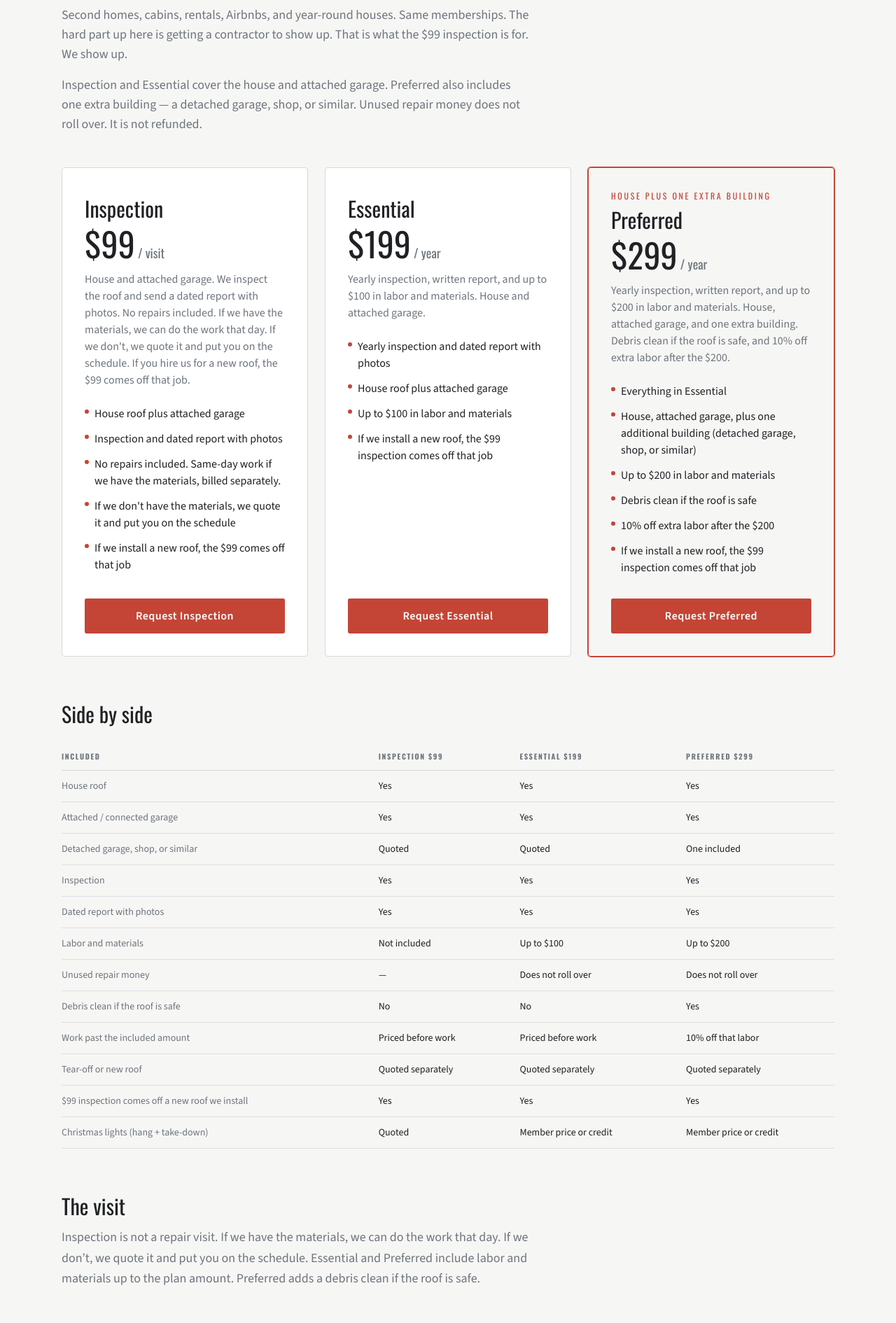
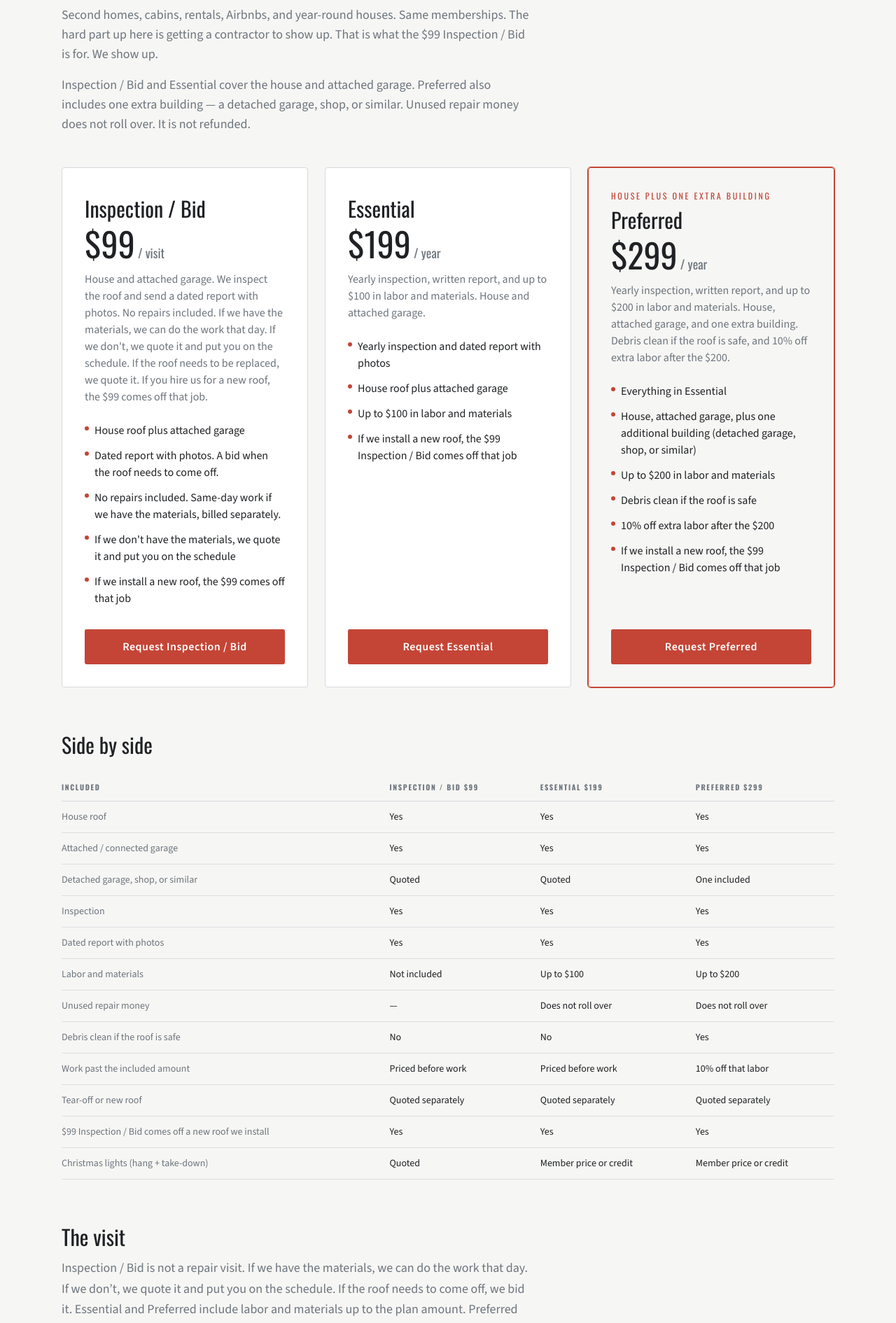
Before and after one commit to Ferguson33/ferg-and-sons-roofing, a Next.js app: page /plans in a window 1280 px wide. Shown: the part 278-2168 px from the top of the page at 70% size. Built offline with nearby package versions, Linux system fonts and the light colour scheme.

Commit message:
Rename the $99 visit to Inspection / Bid.

```diff
--- a/app/contact/page.tsx
+++ b/app/contact/page.tsx
@@ -5,7 +5,7 @@ import { company, displayPhone } from "@/lib/company";
 
 export const metadata: Metadata = {
   title: "Contact",
-  description: `Request an inspection. Call ${company.owner} at ${displayPhone()}. ${company.serviceArea}.`,
+  description: `Request an inspection / bid. Call ${company.owner} at ${displayPhone()}. ${company.serviceArea}.`,
 };
 
 export default function ContactPage() {
@@ -15,7 +15,7 @@ export default function ContactPage() {
         <p className="font-display text-xs uppercase tracking-[0.28em] text-red">Contact</p>
         <h1 className="mt-3 text-3xl text-charcoal sm:text-4xl md:text-5xl">Contact</h1>
         <p className="mt-4 max-w-xl text-lg text-steel">
-          Inspection, membership, new roof, or Christmas lights. Cabins,
+          Inspection / bid, membership, new roof, or Christmas lights. Cabins,
           rentals, second homes, or the house you live in. Leave a name, phone,
           and address. We’ll call back.
         </p>
--- a/app/page.tsx
+++ b/app/page.tsx
@@ -77,18 +77,18 @@ export default function HomePage() {
             <ServiceCard
               image="/images/ridge.jpg"
               alt="Ridge on an asphalt shingle roof"
-              kicker={`${money(plans.inspection.price)} inspection`}
-              title="Inspections and repairs"
-              body={`The ${money(plans.inspection.price)} inspection: we look at the roof and send a written report. No repairs included. If we have the materials, we can do the work that day. If we don't, we quote it and put you on the schedule.`}
+              kicker={`${money(plans.inspection.price)} / visit`}
+              title="Inspection / Bid"
+              body={`The ${money(plans.inspection.price)} Inspection / Bid: we look at the roof and send a written report. No repairs included. If we have the materials, we can do the work that day. If we don't, we quote it and put you on the schedule. If the roof needs to come off, we bid it.`}
               href="/contact?need=inspection"
-              cta="Request an inspection"
+              cta="Request Inspection / Bid"
             />
             <ServiceCard
               image="/images/hero.jpg"
               alt="Ranch house with a roof on sagebrush ground"
               kicker="Replacement"
               title="New roofs"
-              body={`If the roof needs to be replaced, we quote the job and we install it. Hire us for the new roof and the ${money(plans.inspection.price)} inspection comes off that price.`}
+              body={`If the roof needs to be replaced, we quote the job and we install it. Hire us for the new roof and the ${money(plans.inspection.price)} Inspection / Bid comes off that price.`}
               href="/contact?need=bid"
               cta="Ask about a new roof"
             />
@@ -157,13 +157,13 @@ export default function HomePage() {
       <section className="bg-charcoal text-white">
         <div className="mx-auto flex max-w-6xl flex-col gap-6 px-4 py-14 sm:flex-row sm:items-center sm:justify-between sm:px-6">
           <div>
-            <h2 className="text-3xl">Call for an inspection, a membership, or a new roof.</h2>
+            <h2 className="text-3xl">Call for an inspection / bid, a membership, or a new roof.</h2>
             <p className="mt-2 text-steel-light">
               {company.owner} · {displayPhone()} · {company.serviceArea}
             </p>
           </div>
           <div className="flex flex-wrap gap-3">
-            <Link href="/contact?need=inspection" className="btn-primary">Request an inspection</Link>
+            <Link href="/contact?need=inspection" className="btn-primary">Request Inspection / Bid</Link>
             <Link href="/contact?need=bid" className="btn-ghost bg-transparent text-white border-white/25">
               New roof
             </Link>
--- a/app/plans/page.tsx
+++ b/app/plans/page.tsx
@@ -11,7 +11,7 @@ import {
 
 export const metadata: Metadata = {
   title: "Memberships",
-  description: `Inspection ${money(plans.inspection.price)}, Essential ${money(plans.essential.price)} / year, or Preferred ${money(plans.preferred.price)} / year. For second homes, cabins, rentals, Airbnbs, and year-round houses in Sublette County.`,
+  description: `Inspection / Bid ${money(plans.inspection.price)}, Essential ${money(plans.essential.price)} / year, or Preferred ${money(plans.preferred.price)} / year. For second homes, cabins, rentals, Airbnbs, and year-round houses in Sublette County.`,
 };
 
 export default function PlansPage() {
@@ -19,16 +19,16 @@ export default function PlansPage() {
     <div className="mx-auto w-full min-w-0 max-w-6xl overflow-x-hidden px-4 py-16 sm:px-6">
       <p className="font-display text-xs uppercase tracking-[0.28em] text-red">Memberships</p>
       <h1 className="mt-3 max-w-3xl text-balance text-3xl text-charcoal sm:text-4xl md:text-5xl">
-        A one-time inspection, or a yearly membership.
+        A one-time inspection / bid, or a yearly membership.
       </h1>
       <p className="mt-4 max-w-2xl text-lg break-words text-steel">
         Second homes, cabins, rentals, Airbnbs, and year-round houses. Same
         memberships. The hard part up here is getting a contractor to show up.
-        That is what the {money(plans.inspection.price)} inspection is for. We
-        show up.
+        That is what the {money(plans.inspection.price)} Inspection / Bid is for.
+        We show up.
       </p>
       <p className="mt-4 max-w-2xl text-lg break-words text-steel">
-        Inspection and Essential cover the house and attached garage. Preferred
+        Inspection / Bid and Essential cover the house and attached garage. Preferred
         also includes one extra building — a detached garage, shop, or similar.
         Unused repair money does not roll over. It is not refunded.
       </p>
@@ -74,7 +74,7 @@ export default function PlansPage() {
                 Included
               </th>
               <th className="py-3 pr-4 font-display text-[0.65rem] uppercase tracking-[0.16em] text-steel">
-                Inspection {money(plans.inspection.price)}
+                Inspection / Bid {money(plans.inspection.price)}
               </th>
               <th className="py-3 pr-4 font-display text-[0.65rem] uppercase tracking-[0.16em] text-steel">
                 Essential {money(plans.essential.price)}
@@ -96,7 +96,7 @@ export default function PlansPage() {
             <Row label="Work past the included amount" a="Priced before work" b="Priced before work" c="10% off that labor" />
             <Row label="Tear-off or new roof" a="Quoted separately" b="Quoted separately" c="Quoted separately" />
             <Row
-              label={`$${plans.inspection.price} inspection comes off a new roof we install`}
+              label={`$${plans.inspection.price} Inspection / Bid comes off a new roof we install`}
               a="Yes"
               b="Yes"
               c="Yes"
@@ -110,10 +110,11 @@ export default function PlansPage() {
       <section className="mt-16">
         <h2 className="text-3xl text-charcoal">The visit</h2>
         <p className="mt-3 max-w-2xl text-lg leading-relaxed text-steel">
-          Inspection is not a repair visit. If we have the materials, we can do
-          the work that day. If we don’t, we quote it and put you on the
-          schedule. Essential and Preferred include labor and materials up to the
-          plan amount. Preferred adds a debris clean if the roof is safe.
+          Inspection / Bid is not a repair visit. If we have the materials, we
+          can do the work that day. If we don’t, we quote it and put you on the
+          schedule. If the roof needs to come off, we bid it. Essential and
+          Preferred include labor and materials up to the plan amount. Preferred
+          adds a debris clean if the roof is safe.
         </p>
       </section>
 
@@ -164,9 +165,9 @@ export default function PlansPage() {
       <section className="mt-16">
         <h2 className="text-3xl text-charcoal">Small repairs included</h2>
         <p className="mt-3 max-w-2xl text-steel">
-          Inspection does not include repairs. If we have the materials, we can
-          do the work that visit and bill it separately. If we don’t, we quote
-          it and put you on the schedule. Essential up to {money(plans.essential.allowance)}{" "}
+          Inspection / Bid does not include repairs. If we have the materials, we
+          can do the work that visit and bill it separately. If we don’t, we
+          quote it and put you on the schedule. Essential up to {money(plans.essential.allowance)}{" "}
           in labor and materials. Preferred up to {money(plans.preferred.allowance)}{" "}
           in labor and materials. Past that amount, we price the extra work first.
           Preferred is 10% off that extra labor. Unused amount does not roll over.
@@ -188,8 +189,8 @@ export default function PlansPage() {
           <h2 className="text-2xl text-charcoal">If you need a new roof</h2>
           <p className="mt-3 leading-relaxed text-steel">
             A new roof is quoted separately. We install it. If you hire us for
-            that job, the {money(plans.inspection.price)} inspection comes off
-            the new roof price. Membership work already done is not refunded.
+            that job, the {money(plans.inspection.price)} Inspection / Bid comes
+            off the new roof price. Membership work already done is not refunded.
           </p>
         </div>
         <div id="christmas-lights" className="scroll-mt-24 border border-steel-light bg-white p-6 sm:p-8">
@@ -207,13 +208,13 @@ export default function PlansPage() {
         <ul className="mt-4 space-y-2 text-steel">
           <li>Extra buildings past what’s included — quoted. Preferred includes one additional building.</li>
           <li>Unused repair money — no rollover, no refund.</li>
-          <li>A new roof or tear-off — quoted separately. If we install it, the {money(plans.inspection.price)} inspection comes off that job.</li>
+          <li>A new roof or tear-off — quoted separately. If we install it, the {money(plans.inspection.price)} Inspection / Bid comes off that job.</li>
           <li>Christmas lights — extra. Yearly hang and take-down. Members get preferred pricing or a credit.</li>
         </ul>
       </section>
 
       <div className="mt-12 flex flex-wrap gap-3">
-        <Link href="/contact" className="btn-primary">Request an inspection</Link>
+        <Link href="/contact?need=inspection" className="btn-primary">Request Inspection / Bid</Link>
         <Link href="/contact?need=bid" className="btn-ghost">New roof</Link>
         <Link href="/contact?need=lights" className="btn-ghost">Christmas lights</Link>
       </div>
--- a/components/ContactForm.tsx
+++ b/components/ContactForm.tsx
@@ -18,7 +18,7 @@ const planChoices = [
   plans.preferred.name,
 ] as const;
 const needs = [
-  "One-time inspection / report",
+  "Inspection / Bid",
   "Membership",
   "New roof",
   "Christmas lights",
@@ -34,7 +34,7 @@ export function ContactForm() {
       ? plans.preferred.name
       : planParam === "essential"
         ? plans.essential.name
-        : planParam === "inspection"
+        : planParam === "inspection" || needParam === "inspection"
           ? plans.inspection.name
           : "Not sure";
   const defaultNeed: (typeof needs)[number] =
@@ -44,7 +44,7 @@ export function ContactForm() {
         ? "Membership"
         : needParam === "lights"
           ? "Christmas lights"
-          : "One-time inspection / report";
+          : "Inspection / Bid";
 
   const [name, setName] = useState("");
   const [phone, setPhone] = useState("");
--- a/components/MembershipAudience.tsx
+++ b/components/MembershipAudience.tsx
@@ -34,7 +34,7 @@ export function MembershipAudience({
             <ArrowRight className="h-4 w-4" />
           </Link>
           <Link href="/contact?need=inspection" className="btn-ghost">
-            Request an inspection
+            Request Inspection / Bid
           </Link>
         </div>
       )}
--- a/lib/company.ts
+++ b/lib/company.ts
@@ -23,14 +23,14 @@ export const mailingLine = `${company.mailing.line1}, ${company.mailing.city}, $
 export const plans = {
   inspection: {
     slug: "inspection",
-    name: "Inspection",
+    name: "Inspection / Bid",
     price: 99,
     allowance: 0,
     per: "visit",
-    blurb: "House and attached garage. We inspect the roof and send a dated report with photos. No repairs included. If we have the materials, we can do the work that day. If we don't, we quote it and put you on the schedule. If you hire us for a new roof, the $99 comes off that job.",
+    blurb: "House and attached garage. We inspect the roof and send a dated report with photos. No repairs included. If we have the materials, we can do the work that day. If we don't, we quote it and put you on the schedule. If the roof needs to be replaced, we quote it. If you hire us for a new roof, the $99 comes off that job.",
     features: [
       "House roof plus attached garage",
-      "Inspection and dated report with photos",
+      "Dated report with photos. A bid when the roof needs to come off.",
       "No repairs included. Same-day work if we have the materials, billed separately.",
       "If we don't have the materials, we quote it and put you on the schedule",
       "If we install a new roof, the $99 comes off that job",
@@ -47,7 +47,7 @@ export const plans = {
       "Yearly inspection and dated report with photos",
       "House roof plus attached garage",
       "Up to $100 in labor and materials",
-      "If we install a new roof, the $99 inspection comes off that job",
+      "If we install a new roof, the $99 Inspection / Bid comes off that job",
     ],
   },
   preferred: {
@@ -63,7 +63,7 @@ export const plans = {
       "Up to $200 in labor and materials",
       "Debris clean if the roof is safe",
       "10% off extra labor after the $200",
-      "If we install a new roof, the $99 inspection comes off that job",
+      "If we install a new roof, the $99 Inspection / Bid comes off that job",
     ],
   },
 } as const;
@@ -206,6 +206,6 @@ export const membershipAudience = {
   paragraphs: [
     "Sublette County is a place people come to and a place people live. A lot of the roofs here are second homes, cabins, rentals, and Airbnbs. They take snow and wind whether anyone is in them or not.",
     "If you are not here, you will not see a loose screw or a failed pipe boot. We will. Each year we inspect, send a dated report, and do the small repairs in the plan.",
-    `If this is your year-round house, it is the same membership. The hard part up here is getting a contractor to actually show up. That is what the ${money(plans.inspection.price)} inspection is for. We show up.`,
+    `If this is your year-round house, it is the same membership. The hard part up here is getting a contractor to actually show up. That is what the ${money(plans.inspection.price)} ${plans.inspection.name} is for. We show up.`,
   ],
 } as const;
```
